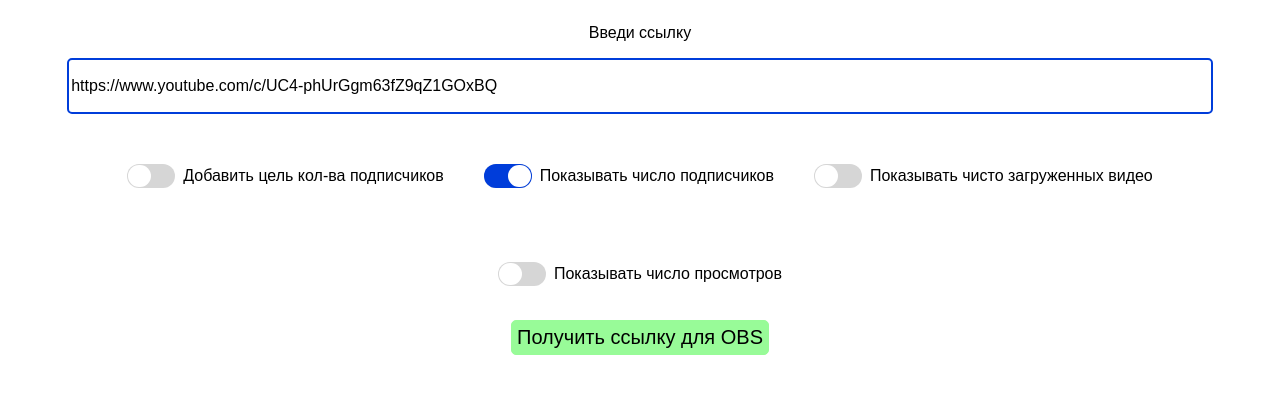
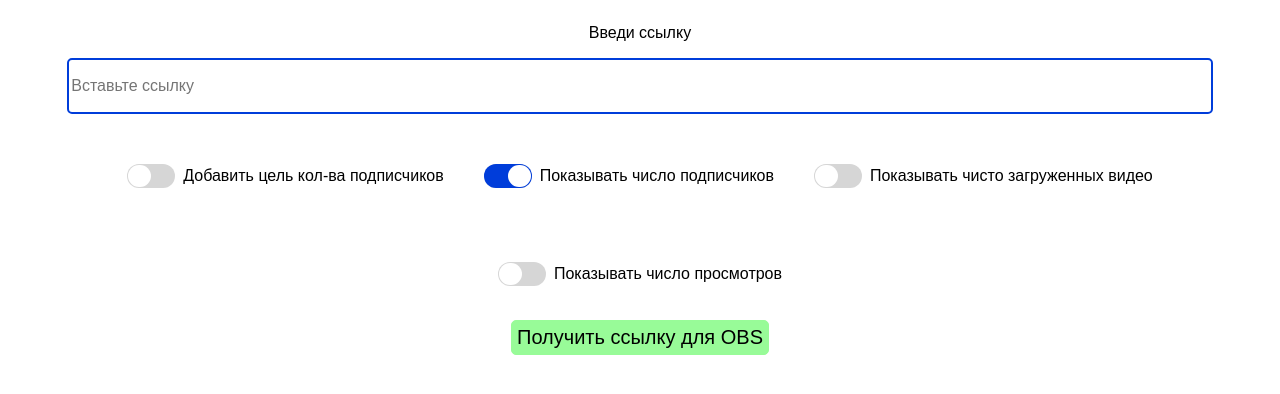
Before and after one commit to LexaPetrov/obs-subs, a React (Create React App) app: page / in a window 1280 px wide. Shown: the top 394 px of the page. Built offline with nearby package versions, Linux system fonts and the light colour scheme.

Commit message:
Добавлен функционал

```diff
--- a/src/components/Main.js
+++ b/src/components/Main.js
@@ -8,7 +8,7 @@ export default props => {
     const loc = window.location.origin
     const [state, setState] = useState({
         loc,
-        link: 'https://www.youtube.com/c/UC4-phUrGgm63fZ9qZ1GOxBQ',
+        link: '',
         // link: 'https://www.youtube.com/channel/UC4-phUrGgm63fZ9qZ1GOxBQ?view_as=subscriber',
         params: {
             theme: '',
```
